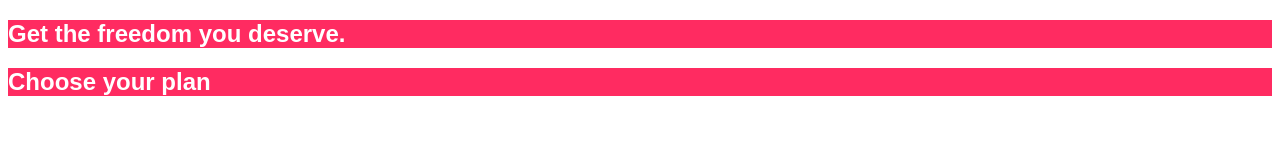
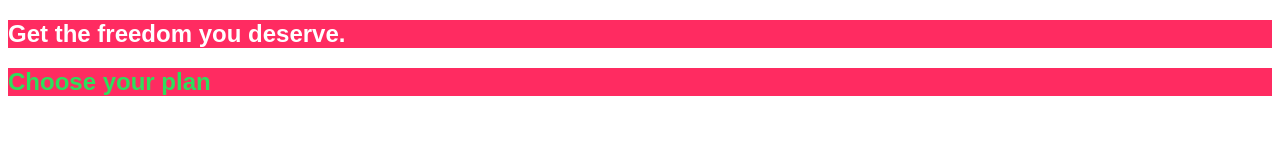
Before and after one commit to rohanbedarkar1/cssProjects, a plain HTML site: page index.html in a window 1280 px wide. Drawn offline with Linux system fonts and the light colour scheme.

Commit message:
css changes

```diff
--- a/main.css
+++ b/main.css
@@ -6,7 +6,19 @@ h1{
     color: white;
     font-family: sans-serif;
 }
-h2{
+/* h2{
     color: whitesmoke;
     font-family: 'Mukta', sans-serif;
+} */
+
+.section-title{
+    color: #2ddf5c;
 }
+
+h1{
+    font-family: sans-serif;
+}
+
+body{
+    font-family: sans-serif;
+}
```
